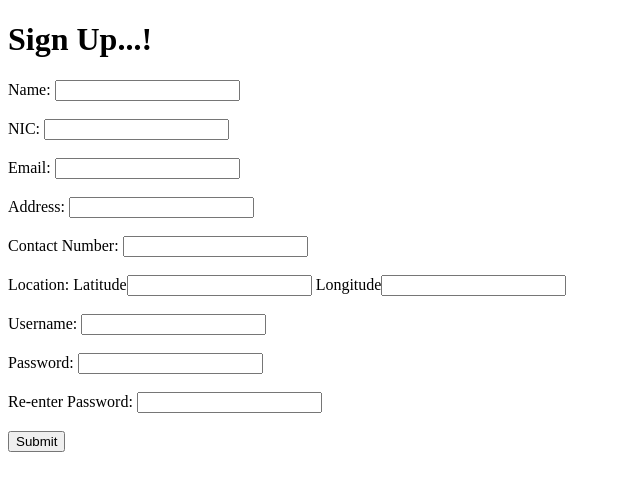
After one commit to cse19-404/OOSD-MVC-Project-Home-Pharmacist, a PHP site: template app/views/register/signup.php in a window 1280 px wide. The commit adds this page. Shown: the top 491 px of the page, without its empty margins (0-640 px from the left). Run offline with PHP 8.4, Linux system fonts and the light colour scheme; the template is opened without the code that fills it, so the values that code supplies are empty; some libraries are stand-ins or nearby versions.

Commit message:
user register added
without validation

```diff
--- a/app/models/User.php
+++ b/app/models/User.php
@@ -5,7 +5,7 @@ class User extends Model
     private $_isLoggedIn, $_sessionName;
     public static $currentLoggedInUser = null;
 
-    public function __construct($user = '')
+    public function __construct()
     {
         $table = 'usertable';
         parent::__construct($table);
@@ -54,7 +54,6 @@ class User extends Model
 
     public function registerNewUser($params){
         $this->assign($params);
-        $this->deleted = 0;
         $this->password = password_hash($this->password, PASSWORD_DEFAULT);
         $this->save();
     }
--- a/app/views/home/index.php
+++ b/app/views/home/index.php
@@ -14,7 +14,7 @@
     <a href="<?=SROOT?>register/login/customer">Login as a User</a><br>
     <a href="<?=SROOT?>register/login/pharmacy">Login as a Pharmacy</a>
     <br><br>
-    <a href="register.php">New to HOME PHARMACIST.? Sign up for free.</a>
+    <a href="<?=SROOT?>register/signup/customer">New to HOME PHARMACIST.? Sign up for free.</a>
     <br><br>
     <a href="phram_reg.php">Apply For a Pharmacy Account</a>
     <br><br>
--- /dev/null
+++ b/app/views/register/signup.php
@@ -0,0 +1,40 @@
+<!DOCTYPE html>
+<html lang="en">
+<head>
+    <meta charset="UTF-8">
+    <meta http-equiv="X-UA-Compatible" content="IE=edge">
+    <meta name="viewport" content="width=device-width, initial-scale=1.0">
+    <title>Register</title>
+    <style>
+    .error {color: #FF0000;}
+    </style>
+</head>
+<body>
+    <h1>Sign Up...!</h1>
+        <div class="registration-form">
+            <form action="<?=SROOT?>register/signup/customer" method="post">
+                <lable class="name">Name:</lable>
+                <input type="text" name="name" id="name" value="<?php echo htmlspecialchars($_POST['name'] ?? '', ENT_QUOTES); ?>" required><br><br>
+                <lable class="nic">NIC:</lable>
+                <input type="text" name="nic" id="nic" value="<?php echo htmlspecialchars($_POST['nic'] ?? '', ENT_QUOTES); ?>" required><br><br>
+                <lable class="email">Email:</lable>
+                <input type="email" name="email" id="email" value="<?php echo htmlspecialchars($_POST['email'] ?? '', ENT_QUOTES); ?>" required><br><br>
+                <lable class="address">Address:</lable>
+                <input type="text" name="address" id="address" value="<?php echo htmlspecialchars($_POST['address'] ?? '', ENT_QUOTES); ?>" required><br><br>
+                <lable class="mobile_number">Contact Number:</lable>
+                <input type="text" name="mobile_number" id="mobile_number" value="<?php echo htmlspecialchars($_POST['mobile_number'] ?? '', ENT_QUOTES); ?>" required><br><br>
+                <label>Location:</label>
+                <label>Latitude</label><input type="text" name="latitude" id="lat" value="<?php echo htmlspecialchars($_POST['lat'] ?? '', ENT_QUOTES); ?>" required>
+                <label>Longitude</label><input type="text" name="longitude" id="lat" value="<?php echo htmlspecialchars($_POST['long'] ?? '', ENT_QUOTES); ?>" required><br><br>
+                <lable class="username">Username:</lable>
+                <input type="text" name="username" id="username" value="<?php echo htmlspecialchars($_POST['username'] ?? '', ENT_QUOTES); ?>" required><br><br>
+                <lable class="password">Password:</lable>
+                <input type="password" name="password" id="password" value="<?php echo htmlspecialchars($_POST['password'] ?? '', ENT_QUOTES); ?>" required><br><br>
+                <lable class="password">Re-enter Password:</lable>
+                <input type="password" name="repassword" id="repassword" value="<?php echo htmlspecialchars($_POST['repassword'] ?? '', ENT_QUOTES); ?>" required><br><br>
+                <input type="text" name="role" value='customer' hidden>
+                <input type="submit" class="btn-submit" value="Submit" name='submit'>
+            </form>
+        </div>
+</body>
+</html>
--- a/core/Model.php
+++ b/core/Model.php
@@ -77,8 +77,8 @@ class Model
         }
 
         // determine whether to update or insert
-        if (property_exists($this, 'id') && $this->id != '') {
-            return $this->update($this->id, $fields);
+        if (property_exists($this, 'user_id') && $this->user_id != '') {
+            return $this->update($this->user_id, $fields);
         } else {
             return $this->insert($fields);
         }
```
Also changed, not shown: app/controllers/Register.php (+18 -1 lines).
